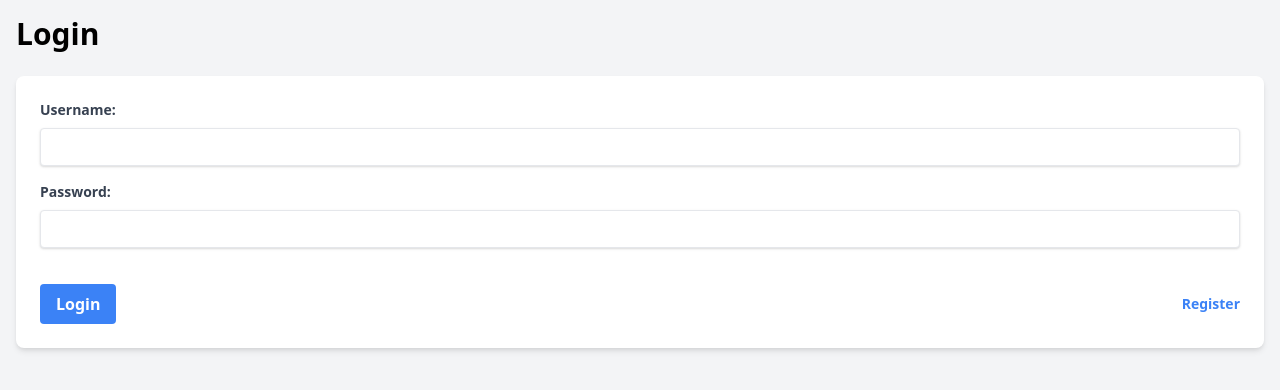
After one commit to allenkiesha/GPTme-Rep, a Flask app: page /login in a window 1280 px wide. The commit adds this page. Shown: the top 390 px of the page. Run offline with Flask 3, Linux system fonts and the light colour scheme.

Commit message:
Agent query: Can you please test the following features and confirm if they are working correctly: 1. User registration, 2. User login, 3. Sending messages to the AI chatbot, 4. Saving notes from AI responses, 5. Viewing personalized notes for each user, and 6. User logout?

```diff
--- a/app.py
+++ b/app.py
@@ -1,21 +1,50 @@
 import os
-from flask import Flask, render_template, request, jsonify
+from flask import Flask, render_template, request, jsonify, redirect, url_for, flash
+from flask_sqlalchemy import SQLAlchemy
+from flask_login import LoginManager, UserMixin, login_user, login_required, logout_user, current_user
+from werkzeug.security import generate_password_hash, check_password_hash
 from openai import OpenAI
 
 app = Flask(__name__)
+app.config['SECRET_KEY'] = os.urandom(24)
+app.config['SQLALCHEMY_DATABASE_URI'] = 'sqlite:///users.db'
+app.config['SQLALCHEMY_TRACK_MODIFICATIONS'] = False
+
+db = SQLAlchemy(app)
+login_manager = LoginManager(app)
+login_manager.login_view = 'login'
 
 # Initialize OpenAI client
 OPENAI_API_KEY = os.environ.get("OPENAI_API_KEY")
 openai_client = OpenAI(api_key=OPENAI_API_KEY)
 
-# In-memory storage for notes
-notes = []
+class User(UserMixin, db.Model):
+    id = db.Column(db.Integer, primary_key=True)
+    username = db.Column(db.String(80), unique=True, nullable=False)
+    password_hash = db.Column(db.String(120), nullable=False)
+    notes = db.relationship('Note', backref='user', lazy=True)
+
+    def set_password(self, password):
+        self.password_hash = generate_password_hash(password)
+
+    def check_password(self, password):
+        return check_password_hash(self.password_hash, password)
+
+class Note(db.Model):
+    id = db.Column(db.Integer, primary_key=True)
+    content = db.Column(db.Text, nullable=False)
+    user_id = db.Column(db.Integer, db.ForeignKey('user.id'), nullable=False)
+
+@login_manager.user_loader
+def load_user(user_id):
+    return User.query.get(int(user_id))
 
 @app.route('/')
 def index():
     return render_template('index.html')
 
 @app.route('/chat', methods=['POST'])
+@login_required
 def chat():
     user_message = request.json['message']
 
@@ -35,14 +64,62 @@ def chat():
         return jsonify({"error": str(e)}), 500
 
 @app.route('/save_note', methods=['POST'])
+@login_required
 def save_note():
-    note = request.json['note']
-    notes.append(note)
-    return jsonify({"success": True, "notes": notes})
+    note_content = request.json['note']
+    new_note = Note(content=note_content, user_id=current_user.id)
+    db.session.add(new_note)
+    db.session.commit()
+    return jsonify({"success": True, "notes": [note.content for note in current_user.notes]})
 
 @app.route('/get_notes', methods=['GET'])
+@login_required
 def get_notes():
-    return jsonify({"notes": notes})
+    return jsonify({"notes": [note.content for note in current_user.notes]})
+
+@app.route('/register', methods=['GET', 'POST'])
+def register():
+    if request.method == 'POST':
+        username = request.form.get('username')
+        password = request.form.get('password')
+
+        user = User.query.filter_by(username=username).first()
+        if user:
+            flash('Username already exists')
+            return redirect(url_for('register'))
+
+        new_user = User(username=username)
+        new_user.set_password(password)
+        db.session.add(new_user)
+        db.session.commit()
+
+        flash('Registration successful. Please log in.')
+        return redirect(url_for('login'))
+
+    return render_template('register.html')
+
+@app.route('/login', methods=['GET', 'POST'])
+def login():
+    if request.method == 'POST':
+        username = request.form.get('username')
+        password = request.form.get('password')
+
+        user = User.query.filter_by(username=username).first()
+        if user and user.check_password(password):
+            login_user(user)
+            return redirect(url_for('index'))
+        else:
+            flash('Invalid username or password')
+
+    return render_template('login.html')
+
+@app.route('/logout')
+@login_required
+def logout():
+    logout_user()
+    return redirect(url_for('index'))
 
 if __name__ == '__main__':
-    app.run(host='0.0.0.0', port=5000)
+    with app.app_context():
+        db.create_all()
+    app.run(host='0.0.0.0', port=5000, debug=True)
--- a/pyproject.toml
+++ b/pyproject.toml
@@ -12,6 +12,7 @@ psycopg2-binary = "^2.9.9"
 email-validator = "^2.2.0"
 flask = "^3.0.3"
 openai = "^1.50.2"
+flask-login = "^0.6.3"
 
 
 [build-system]
--- a/static/js/app.js
+++ b/static/js/app.js
@@ -4,6 +4,7 @@ document.addEventListener('DOMContentLoaded', () => {
     const chatContainer = document.querySelector('.chat-container');
     const notesSidebar = document.querySelector('.notes-sidebar');
 
+    if (chatForm) {
         chatForm.addEventListener('submit', async (e) => {
             e.preventDefault();
             const message = userInput.value.trim();
@@ -32,6 +33,7 @@ document.addEventListener('DOMContentLoaded', () => {
                 appendMessage('error', 'An error occurred. Please try again.');
             }
         });
+    }
 
     function appendMessage(sender, content, isSaveable = false) {
         const messageDiv = document.createElement('div');
@@ -91,8 +93,10 @@ document.addEventListener('DOMContentLoaded', () => {
     }
 
     // Fetch initial notes
+    if (notesSidebar) {
         fetch('/get_notes')
             .then(response => response.json())
             .then(data => updateNotesSidebar(data.notes))
             .catch(error => console.error('Error fetching notes:', error));
+    }
 });
--- /dev/null
+++ b/templates/login.html
@@ -0,0 +1,41 @@
+<!DOCTYPE html>
+<html lang="en">
+<head>
+    <meta charset="UTF-8">
+    <meta name="viewport" content="width=device-width, initial-scale=1.0">
+    <title>Login - AI Chat with Notes</title>
+    <link rel="stylesheet" href="{{ url_for('static', filename='css/styles.css') }}">
+</head>
+<body class="bg-gray-100">
+    <div class="container mx-auto p-4">
+        <h1 class="text-3xl font-bold mb-6">Login</h1>
+        <form method="POST" action="{{ url_for('login') }}" class="bg-white rounded-lg shadow-md p-6">
+            {% with messages = get_flashed_messages() %}
+                {% if messages %}
+                    <div class="bg-red-100 border border-red-400 text-red-700 px-4 py-3 rounded relative mb-4" role="alert">
+                        {% for message in messages %}
+                            <p>{{ message }}</p>
+                        {% endfor %}
+                    </div>
+                {% endif %}
+            {% endwith %}
+            <div class="mb-4">
+                <label for="username" class="block text-gray-700 text-sm font-bold mb-2">Username:</label>
+                <input type="text" id="username" name="username" required class="shadow appearance-none border rounded w-full py-2 px-3 text-gray-700 leading-tight focus:outline-none focus:shadow-outline">
+            </div>
+            <div class="mb-6">
+                <label for="password" class="block text-gray-700 text-sm font-bold mb-2">Password:</label>
+                <input type="password" id="password" name="password" required class="shadow appearance-none border rounded w-full py-2 px-3 text-gray-700 mb-3 leading-tight focus:outline-none focus:shadow-outline">
+            </div>
+            <div class="flex items-center justify-between">
+                <button type="submit" class="bg-blue-500 hover:bg-blue-700 text-white font-bold py-2 px-4 rounded focus:outline-none focus:shadow-outline">
+                    Login
+                </button>
+                <a href="{{ url_for('register') }}" class="inline-block align-baseline font-bold text-sm text-blue-500 hover:text-blue-800">
+                    Register
+                </a>
+            </div>
+        </form>
+    </div>
+</body>
+</html>
```
Also changed, not shown: templates/index.html (+20 -1 lines), templates/register.html (added, +41 -0 lines), 1 other file. Lines whose indentation alone changed are shown as unchanged.
